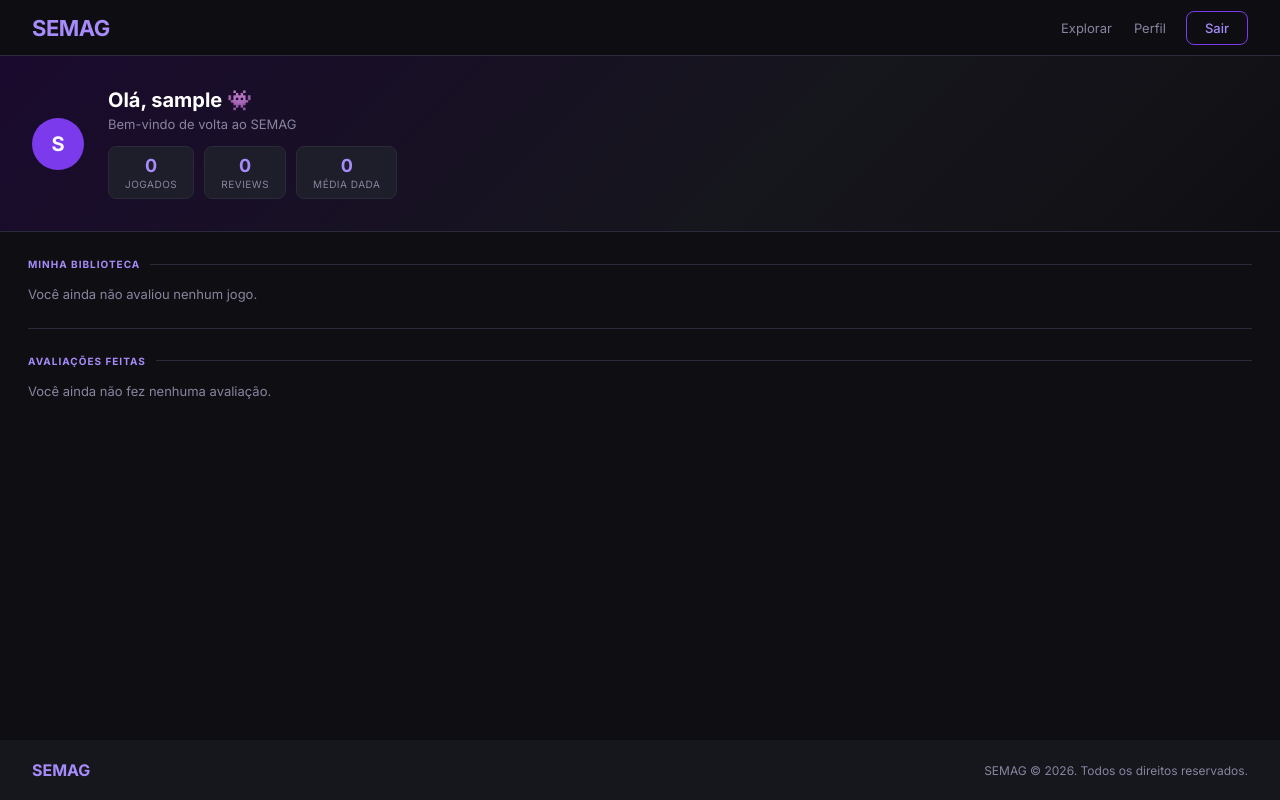
After one commit to johnlcsz/Projeto-P1-Engenharia-de-Software, a Flask app: page /perfil in a window 1280 px wide. The commit adds this page. Run offline with Flask 3, Linux system fonts and the light colour scheme; the visitor is signed in with stand-in values (Sample User, id 1).

Commit message:
cria página de perfil do usuário

```diff
--- /dev/null
+++ b/app/static/css/perfil.css
@@ -0,0 +1,220 @@
+.boas-vindas {
+    display: flex;
+    align-items: center;
+    gap: 24px;
+    padding: 32px;
+    margin-top: 56px;
+    background: linear-gradient(135deg, #1a0a2e 0%, #16161d 60%, #0f0f13 100%);
+    border-bottom: 0.5px solid #2a2a3a;
+}
+
+.boas-vindas-avatar {
+    width: 52px;
+    height: 52px;
+    border-radius: 50%;
+    background: #7c3aed;
+    display: flex;
+    align-items: center;
+    justify-content: center;
+    font-size: 20px;
+    font-weight: 700;
+    color: #fff;
+    flex-shrink: 0;
+}
+
+.boas-vindas-titulo {
+    font-size: 20px;
+    font-weight: 700;
+    color: #fff;
+    margin-bottom: 4px;
+}
+
+.boas-vindas-sub {
+    font-size: 13px;
+    color: #8884a0;
+    margin-bottom: 14px;
+}
+
+.boas-vindas-stats {
+    display: flex;
+    gap: 10px;
+}
+
+.stat-card {
+    background: #1e1e2a;
+    border: 0.5px solid #2a2a3a;
+    border-radius: 8px;
+    padding: 8px 16px;
+    display: flex;
+    flex-direction: column;
+    align-items: center;
+    gap: 2px;
+}
+
+.stat-num {
+    font-size: 18px;
+    font-weight: 700;
+    color: #a78bfa;
+}
+
+.stat-label {
+    font-size: 10px;
+    color: #8884a0;
+    text-transform: uppercase;
+    letter-spacing: .5px;
+}
+
+.section {
+    padding: 26px 28px;
+}
+
+.stitle {
+    font-size: 10px;
+    font-weight: 700;
+    color: #a78bfa;
+    text-transform: uppercase;
+    letter-spacing: 1px;
+    margin-bottom: 16px;
+    display: flex;
+    align-items: center;
+    gap: 10px;
+}
+
+.stitle::after {
+    content: '';
+    flex: 1;
+    height: 0.5px;
+    background: #2a2a3a;
+}
+
+.biblioteca-lista {
+    list-style: none;
+    display: grid;
+    grid-template-columns: repeat(auto-fill, minmax(220px, 1fr));
+    gap: 8px;
+}
+
+.biblioteca-item {
+    display: flex;
+    align-items: center;
+    gap: 12px;
+    background: #16161d;
+    border: 0.5px solid #2a2a3a;
+    border-radius: 10px;
+    padding: 9px 13px;
+    transition: border-color .2s;
+}
+
+.biblioteca-item:hover {
+    border-color: #7c3aed;
+}
+
+.bib-cover {
+    width: 34px;
+    height: 46px;
+    border-radius: 5px;
+    object-fit: cover;
+    flex-shrink: 0;
+}
+
+.bib-text {
+    flex: 1;
+    min-width: 0;
+    display: flex;
+    flex-direction: column;
+}
+
+.bib-nome {
+    font-size: 12.5px;
+    color: #ede9fe;
+    font-weight: 600;
+    white-space: nowrap;
+    overflow: hidden;
+    text-overflow: ellipsis;
+}
+
+.bib-genero {
+    font-size: 10.5px;
+    color: #8884a0;
+}
+
+.divisor {
+    height: 0.5px;
+    background: #2a2a3a;
+    margin: 0 28px;
+}
+
+.tabela-wrap {
+    background: #16161d;
+    border: 0.5px solid #2a2a3a;
+    border-radius: 10px;
+    overflow: hidden;
+    overflow-x: auto;
+}
+
+.tabela-reviews {
+    width: 100%;
+    border-collapse: collapse;
+    font-size: 12.5px;
+}
+
+.tabela-reviews thead {
+    background: #1a1a24;
+}
+
+.tabela-reviews thead th {
+    text-align: left;
+    color: #8884a0;
+    font-weight: 600;
+    font-size: 10px;
+    text-transform: uppercase;
+    letter-spacing: .6px;
+    padding: 11px 14px;
+    border-bottom: 0.5px solid #2a2a3a;
+}
+
+.tabela-reviews tbody td {
+    padding: 13px 14px;
+    border-bottom: 0.5px solid #232330;
+    color: #ede9fe;
+    vertical-align: middle;
+}
+
+.tabela-reviews tbody tr:last-child td {
+    border-bottom: none;
+}
+
+.tabela-reviews tbody tr:hover td {
+    background: #1a1a24;
+}
+
+.td-jogo {
+    font-weight: 600;
+    white-space: nowrap;
+    display: flex;
+    align-items: center;
+    gap: 10px;
+}
+
+.td-cover-mini {
+    width: 24px;
+    height: 32px;
+    border-radius: 4px;
+    object-fit: cover;
+}
+
+.td-nota {
+    color: #a78bfa;
+    font-weight: 700;
+    white-space: nowrap;
+}
+
+.td-comentario {
+    color: #8884a0;
+    line-height: 1.5;
+}
+
+.vazio {
+    font-size: 13px;
+    color: #8884a0;
+}
--- a/app/templates/base.html
+++ b/app/templates/base.html
@@ -28,7 +28,7 @@
             </div>
 
             {% if session.get('usuario_id') %}
-                <a href="#" class="nav-link">Perfil</a>
+                <a href="{ url_for('usuario.perfil')}" class="nav-link">Perfil</a>
                 <a href="/logout" class="btn-outline">Sair</a>
             {% else %}
                 <button class="btn-outline" id="btn-login">Entrar</button>
--- /dev/null
+++ b/app/templates/perfil.html
@@ -0,0 +1,88 @@
+{% extends "base.html" %}
+{% block title %}Meu Perfil — SEMAG{% endblock %}
+
+{% block styles %}
+<link rel="stylesheet" href="{{ url_for('static', filename='css/perfil.css') }}">
+{% endblock %}
+
+{% block content %}
+
+<section class="boas-vindas">
+  <div class="boas-vindas-avatar">{{ session['usuario_nome'][0]|upper }}</div>
+  <div class="boas-vindas-info">
+    <h1 class="boas-vindas-titulo">Olá, {{ session['usuario_nome'] }} 👾</h1>
+    <p class="boas-vindas-sub">Bem-vindo de volta ao SEMAG</p>
+    <div class="boas-vindas-stats">
+      <div class="stat-card">
+        <span class="stat-num">{{ jogos_avaliados|length }}</span>
+        <span class="stat-label">Jogados</span>
+      </div>
+      <div class="stat-card">
+        <span class="stat-num">{{ reviews|length }}</span>
+        <span class="stat-label">Reviews</span>
+      </div>
+      <div class="stat-card">
+        <span class="stat-num">{{ media_notas }}</span>
+        <span class="stat-label">Média dada</span>
+      </div>
+    </div>
+  </div>
+</section>
+
+<section class="section" id="biblioteca">
+  <h2 class="stitle">Minha biblioteca</h2>
+  {% if jogos_avaliados %}
+  <ul class="biblioteca-lista">
+    {% for jogo in jogos_avaliados %}
+    <li class="biblioteca-item">
+      <img src="{{ jogo.cover_url }}" alt="{{ jogo.title }}" class="bib-cover"
+           onerror="this.src=this.dataset.fallback"
+           data-fallback="{{ url_for('static', filename='images/placeholder.png') }}">
+      <div class="bib-text">
+        <span class="bib-nome">{{ jogo.title }}</span>
+        <span class="bib-genero">{{ jogo.genre.split('|')[0] }}</span>
+      </div>
+    </li>
+    {% endfor %}
+  </ul>
+  {% else %}
+  <p class="vazio">Você ainda não avaliou nenhum jogo.</p>
+  {% endif %}
+</section>
+
+<div class="divisor"></div>
+
+<section class="section" id="reviews">
+  <h2 class="stitle">Avaliações feitas</h2>
+  {% if reviews %}
+  <div class="tabela-wrap">
+    <table class="tabela-reviews">
+      <thead>
+        <tr>
+          <th>Jogo</th>
+          <th>Nota</th>
+          <th>Comentário</th>
+        </tr>
+      </thead>
+      <tbody>
+        {% for review in reviews %}
+        <tr>
+          <td class="td-jogo">
+            <img src="{{ review.jogo.cover_url }}" alt="{{ review.jogo.title }}" class="td-cover-mini"
+                 onerror="this.src=this.dataset.fallback"
+                 data-fallback="{{ url_for('static', filename='images/placeholder.png') }}">
+            {{ review.jogo.title }}
+          </td>
+          <td class="td-nota">★ {{ review.nota }}</td>
+          <td class="td-comentario">{{ review.comentario }}</td>
+        </tr>
+        {% endfor %}
+      </tbody>
+    </table>
+  </div>
+  {% else %}
+  <p class="vazio">Você ainda não fez nenhuma avaliação.</p>
+  {% endif %}
+</section>
+
+{% endblock %}
--- a/app/templates/pg_principal.html
+++ b/app/templates/pg_principal.html
@@ -32,13 +32,13 @@
 <section class="acesso-rapido">
   <h2 class="section-title">Acesso rápido</h2>
   <div class="acao-grid">
-    <a href="{{ url_for('usuario.biblioteca') }}" class="acao-card">
+    <a href="{{ url_for('usuario.perfil') }}" class="acao-card">
       <span class="acao-icone">🎮</span>
       <span class="acao-titulo">Minha biblioteca</span>
       <span class="acao-desc">Jogos que você zerou</span>
     </a>
 
-    <a href="{{ url_for('usuario.reviews') }}" class="acao-card">
+    <a href="{{ url_for('usuario.perfil') }}" class="acao-card">
       <span class="acao-icone">⭐</span>
       <span class="acao-titulo">Minhas reviews</span>
       <span class="acao-desc">Avaliações que você fez</span>
--- a/app/usuario/routes.py
+++ b/app/usuario/routes.py
@@ -59,14 +59,14 @@ def pg_principal():
         genero_ativo=genero_ativo,
         stats=stats
     )
-
+#APAGAR ROTA E HTML
 @usuario.route('/biblioteca')
 def biblioteca():
     if not session.get('usuario_id'):
         return redirect(url_for('main.index'))
     return render_template('biblioteca.html')
 
-
+#APAGAR ROTA E HTML
 @usuario.route('/reviews')
 def reviews():
     if not session.get('usuario_id'):
@@ -198,3 +198,43 @@ def deletar(review_id):
     escrever_csv(ARQUIVO_REVIEWS, COLUNAS_REVIEWS, novas_reviews)
     flash('Avaliação excluída com sucesso!', 'geral')
     return redirect(url_for('usuario.detalhes', jogo_id=jogo_id))
+
+
+    # Rota para o perfil
+@usuario.route('/perfil')
+def perfil():
+    if not session.get('usuario_id'):
+        return redirect(url_for('main.index'))
+
+    jogos = ler_csv(ARQUIVOS_JOGOS)
+    try:
+        reviews_csv = ler_csv(ARQUIVO_REVIEWS)
+        reviews_usuario = [r for r in reviews_csv if r['id_usuario'] == str(session['usuario_id'])]
+    except FileNotFoundError:
+        reviews_usuario = []
+
+    ids_avaliados = {r['id_jogo'] for r in reviews_usuario}
+    jogos_avaliados = [j for j in jogos if j['id'] in ids_avaliados]
+
+    reviews_com_jogo = []
+    for r in reviews_usuario:
+        jogo_da_review = next((j for j in jogos if j['id'] == r['id_jogo']), None)
+        if jogo_da_review:
+            reviews_com_jogo.append({
+                'jogo': jogo_da_review,
+                'nota': r['nota'],
+                'comentario': r['comentario']
+            })
+
+    if reviews_usuario:
+        media = sum(float(r['nota']) for r in reviews_usuario) / len(reviews_usuario)
+        media_notas = round(media, 1)
+    else:
+        media_notas = 0
+
+    return render_template(
+        'perfil.html',
+        jogos_avaliados=jogos_avaliados,
+        reviews=reviews_com_jogo,
+        media_notas=media_notas
+    )
```
Also changed, not shown: data/reviews.csv (line endings or trailing spaces), data/usuarios.csv (line endings or trailing spaces).
